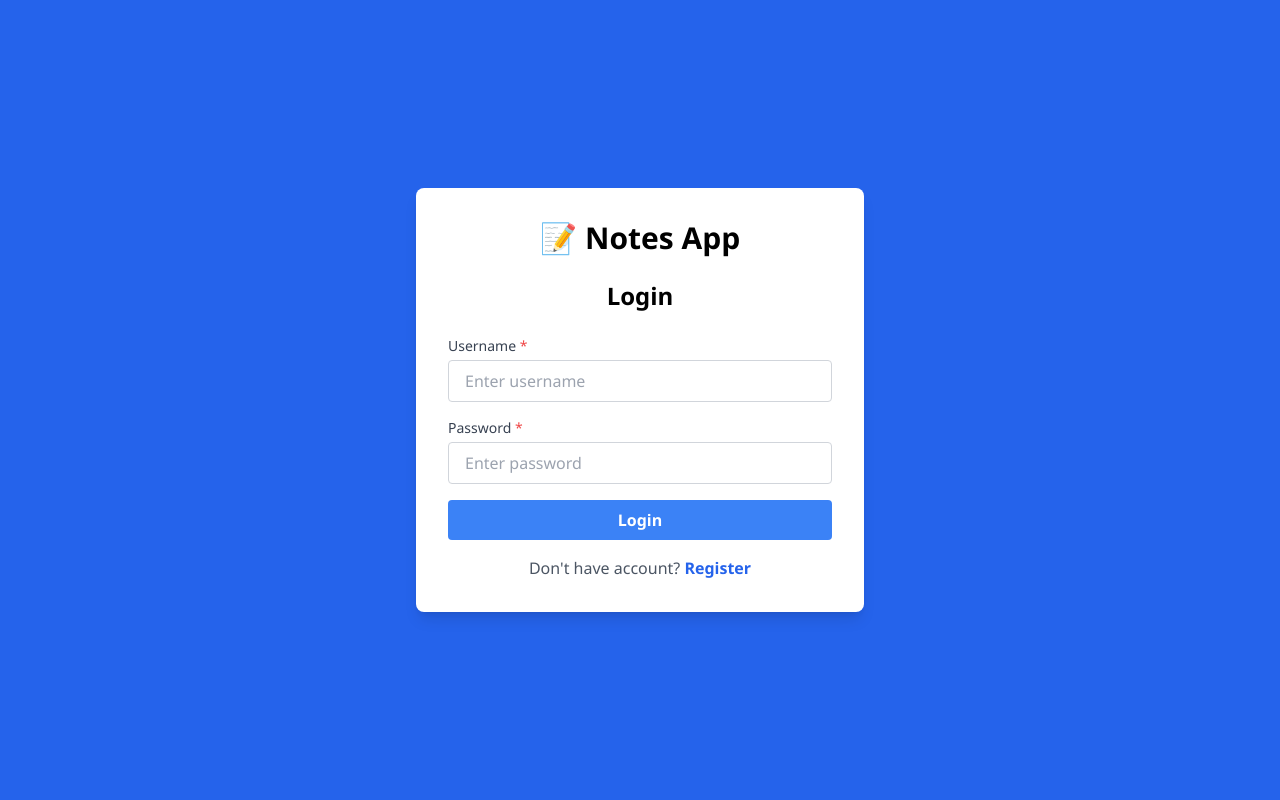
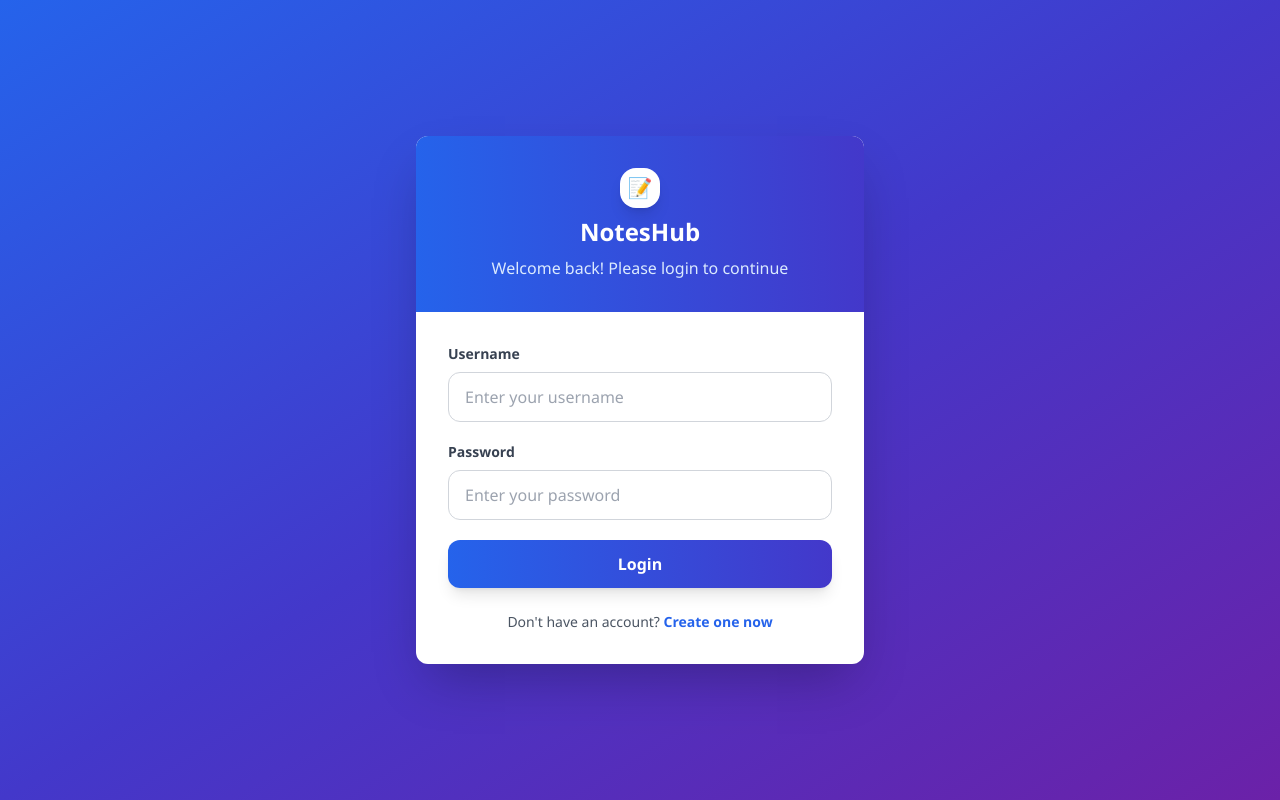
Before and after one commit to Bhartibfe/notesApp, a React (Vite) app: page /login in a window 1280 px wide. Built offline with nearby package versions, Linux system fonts and the light colour scheme.

Commit message:
login page improved

```diff
--- a/src/pages/Login.tsx
+++ b/src/pages/Login.tsx
@@ -9,6 +9,7 @@ export const Login: React.FC = () => {
   const [username, setUsername] = useState("");
   const [password, setPassword] = useState("");
   const [error, setError] = useState("");
+  const [loading, setLoading] = useState(false);
   const dispatch = useDispatch();
   const navigate = useNavigate();
 
@@ -18,6 +19,11 @@ export const Login: React.FC = () => {
       return;
     }
 
+    setLoading(true);
+    setError("");
+
+    // Simulate loading
+    setTimeout(() => {
       const users = JSON.parse(localStorage.getItem("users") || "[]");
       const user = users.find(
         (u: any) => u.username === username && u.password === password
@@ -25,62 +31,114 @@ export const Login: React.FC = () => {
 
       if (!user) {
         setError("Invalid username or password");
+        setLoading(false);
         return;
       }
 
       const token = `token_${Date.now()}`;
-    dispatch(login({ user: { id: user.id, username: user.username }, token }));
+      dispatch(
+        login({ user: { id: user.id, username: user.username }, token })
+      );
       localStorage.setItem("token", token);
       localStorage.setItem(
         "user",
         JSON.stringify({ id: user.id, username: user.username })
       );
       navigate("/notes");
+    }, 500);
   }, [username, password, dispatch, navigate]);
 
   return (
-    <div className="min-h-screen bg-blue-600 flex items-center justify-center p-4">
-      <div className="bg-white rounded-lg p-8 w-full max-w-md shadow-lg">
-        <h1 className="text-3xl font-bold text-center mb-6">📝 Notes App</h1>
-        <h2 className="text-2xl font-bold mb-6 text-center">Login</h2>
+    <div className="min-h-screen bg-gradient-to-br from-blue-600 via-indigo-700 to-purple-800 flex items-center justify-center p-4">
+      {/* Background decoration */}
+      <div className="absolute inset-0 overflow-hidden pointer-events-none">
+        <div className="absolute -top-40 -right-40  bg-white/10 rounded-full blur-3xl"></div>
+        <div className="absolute -bottom-40 -left-40  bg-white/10 rounded-full blur-3xl"></div>
+      </div>
 
+      <div className="relative bg-white rounded-xl shadow-2xl w-full max-w-md overflow-hidden">
+        {/* Header section with gradient */}
+        <div className="bg-gradient-to-r from-blue-600 to-indigo-700 p-8 text-center">
+          <div className="inline-flex items-center justify-center w-10 h-10 bg-white rounded-2xl mb-2 shadow-lg">
+            <span className="text-xl">📝</span>
+          </div>
+          <h1 className="text-2xl font-bold text-white mb-2">NotesHub</h1>
+          <p className="text-blue-100">
+            Welcome back! Please login to continue
+          </p>
+        </div>
+
+        {/* Form section */}
+        <div className="p-8">
           {error && (
-          <div className="bg-red-100 text-red-700 p-3 rounded mb-4">
-            {error}
+            <div className="mb-6 p-4 bg-red-50 border border-red-200 rounded-xl flex items-start gap-3">
+              <svg
+                className="w-5 h-5 text-red-500 flex-shrink-0 mt-0.5"
+                fill="currentColor"
+                viewBox="0 0 20 20"
+              >
+                <path
+                  fillRule="evenodd"
+                  d="M10 18a8 8 0 100-16 8 8 0 000 16zM8.707 7.293a1 1 0 00-1.414 1.414L8.586 10l-1.293 1.293a1 1 0 101.414 1.414L10 11.414l1.293 1.293a1 1 0 001.414-1.414L11.414 10l1.293-1.293a1 1 0 00-1.414-1.414L10 8.586 8.707 7.293z"
+                  clipRule="evenodd"
+                />
+              </svg>
+              <span className="text-sm text-red-700">{error}</span>
             </div>
           )}
 
-        <Input
-          label="Username"
+          <div className="space-y-5">
+            <div>
+              <label className="block text-sm font-semibold text-gray-700 mb-2">
+                Username
+              </label>
+              <input
+                type="text"
                 value={username}
                 onChange={(e) => setUsername(e.target.value)}
-          placeholder="Enter username"
-          required
+                placeholder="Enter your username"
+                className="w-full px-4 py-3 border border-gray-300 rounded-xl focus:outline-none focus:ring-2 focus:ring-blue-500 focus:border-transparent transition"
+                disabled={loading}
               />
+            </div>
 
-        <Input
-          label="Password"
+            <div>
+              <label className="block text-sm font-semibold text-gray-700 mb-2">
+                Password
+              </label>
+              <input
                 type="password"
                 value={password}
                 onChange={(e) => setPassword(e.target.value)}
-          placeholder="Enter password"
-          required
+                placeholder="Enter your password"
+                className="w-full px-4 py-3 border border-gray-300 rounded-xl focus:outline-none focus:ring-2 focus:ring-blue-500 focus:border-transparent transition"
+                disabled={loading}
+                onKeyPress={(e) => e.key === "Enter" && handleLogin()}
               />
+            </div>
 
-        <Button onClick={handleLogin} className="w-full mb-4">
-          Login
-        </Button>
+            <button
+              onClick={handleLogin}
+              disabled={loading}
+              className="w-full bg-gradient-to-r from-blue-600 to-indigo-700 text-white py-3 rounded-xl font-semibold hover:from-blue-700 hover:to-indigo-800 transition shadow-lg hover:shadow-xl disabled:opacity-50 disabled:cursor-not-allowed"
+            >
+              {loading ? "Logging in..." : "Login"}
+            </button>
+          </div>
 
-        <p className="text-center text-gray-600">
-          Don't have account?{" "}
+          <div className="mt-6 text-center">
+            <p className="text-gray-600 text-sm">
+              Don't have an account?{" "}
               <Link
                 to="/register"
-            className="text-blue-600 hover:underline font-bold"
+                className="text-blue-600 hover:text-blue-700 font-semibold hover:underline"
               >
-            Register
+                Create one now
               </Link>
             </p>
           </div>
         </div>
+      </div>
+    </div>
   );
 };
```
Lines whose indentation alone changed are shown as unchanged.
